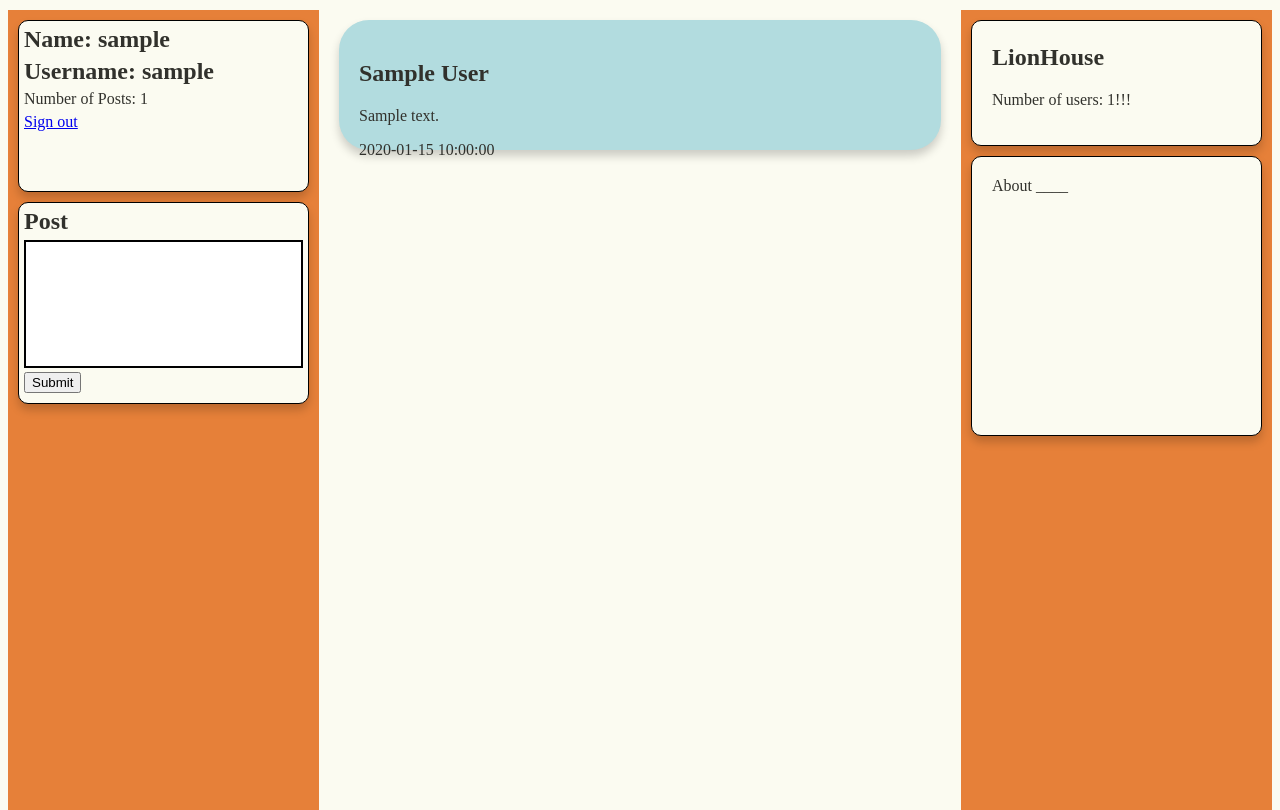
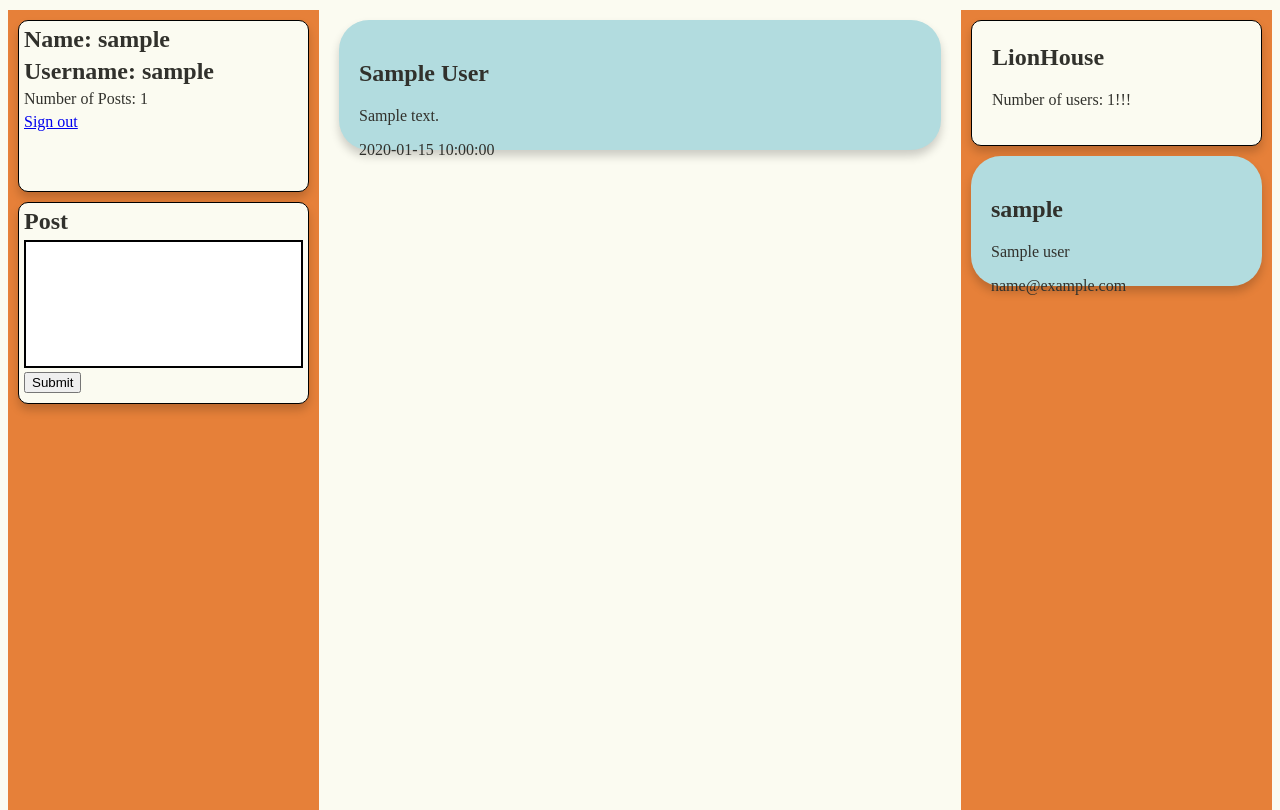
Before and after one commit to CapnSquirrel/LionHouse, a Python web app: template templates/feed.html in a window 1280 px wide. Shown: the part 168-978 px from the top of the page. Run offline with Jinja, Linux system fonts and the light colour scheme; the template is opened without the code that fills it: most values are stand-ins (such as "Sample title", 1, 10 or a date in 2020).

Commit message:
made list of users populate on right side

```diff
--- a/content_management.py
+++ b/content_management.py
@@ -26,5 +26,6 @@ def populate_feed(current_user):
         "post_count": len(Post.query().filter(Post.author == current_user.key).fetch()),
         "user_count": len(User.query().fetch()),
         "posts": format_posts(Post.query().order(-Post.time).fetch(limit=20)),
+        "users": User.query().order(User.username).fetch(),
     }
     return feed_fields
--- a/templates/feed.html
+++ b/templates/feed.html
@@ -39,7 +39,13 @@
             <h1>LionHouse</h1>
             <p>Number of users: {{ user_count }}!!!</p>
         </div>
-        <div id="target_info">About ____</div>
+        {% for user in users %}
+            <div class="textpost">
+              <h1>{{ user.username }}</h1>
+              <p>{{ user.name }}</p>
+              <span>{{ user.email }}</span>
+            </div>
+        {% endfor %}
     </section>
   </body>
 </html>
```
